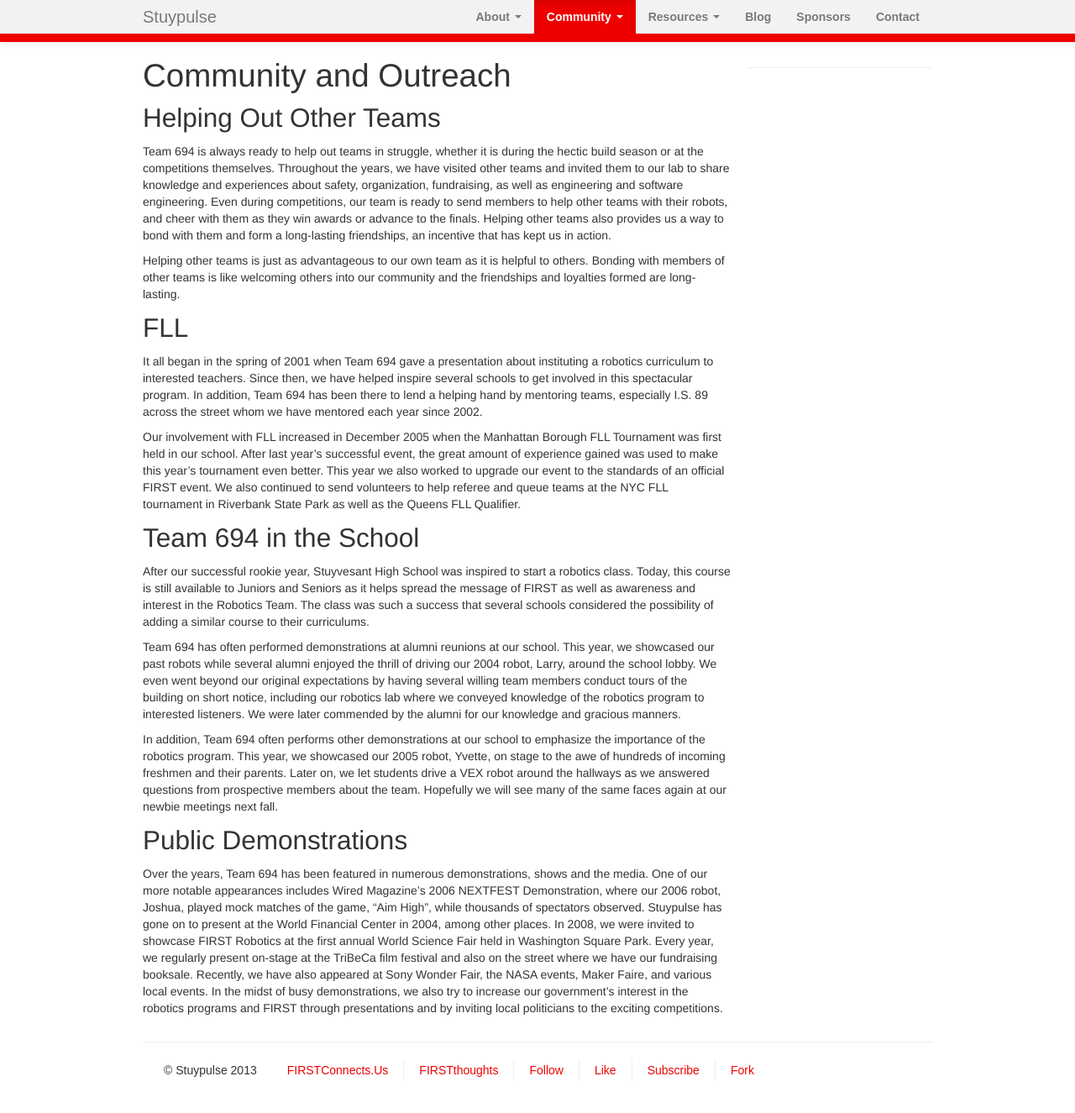
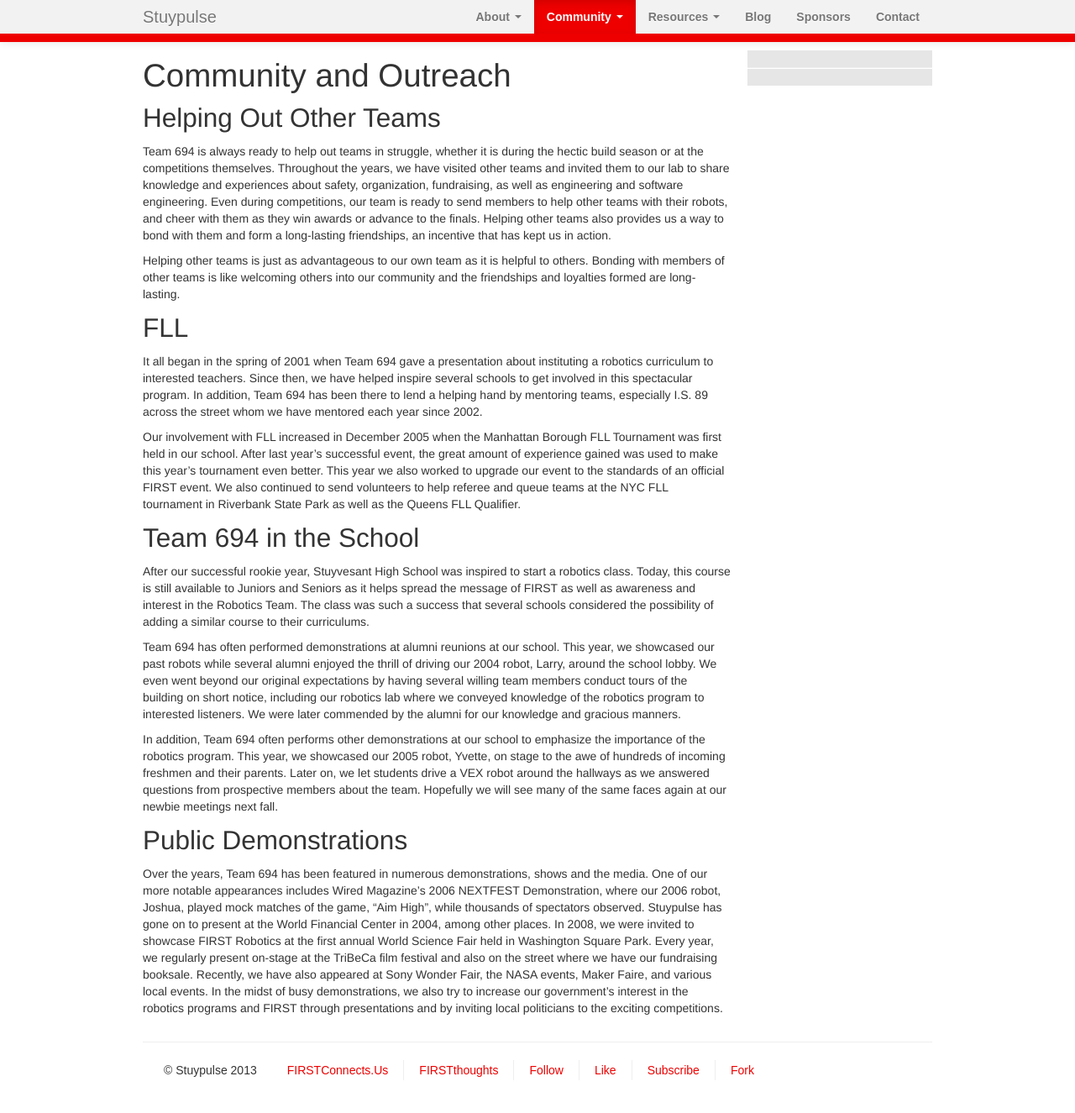
Before and after one commit to StuyPulse/team694.github.io, a Jekyll site: the page built from community/index.md, in a window 1280 px wide and 1326 px high. Shown: the whole window at 84% size. Built offline with Jekyll 4.4.1, drawn with Linux system fonts in a browser that asks for light colours; nearby versions of some CDN libraries.

Commit message:
Change sidebar color

```diff
--- a/_layouts/page-with-sidebar.html
+++ b/_layouts/page-with-sidebar.html
@@ -6,7 +6,7 @@ layout: default
         <h1>{{ page.title }}</h1>
         {{ content }}
     </div>
-    <div class="span3">
+    <div class="span3 sidebar">
         <hr>
         {% if page.url == '/about/index.html' %}
             {% include sidebar/about.html %}
--- a/css/main.css
+++ b/css/main.css
@@ -53,6 +53,10 @@
     padding-bottom: 10px;
 }
 
+.sidebar {
+    background-color: #e6e6e6;
+}
+
 /* Footer nav style adapted from http://www.controlgroup.com/ */
 .footer-nav {
   display: block;
```
